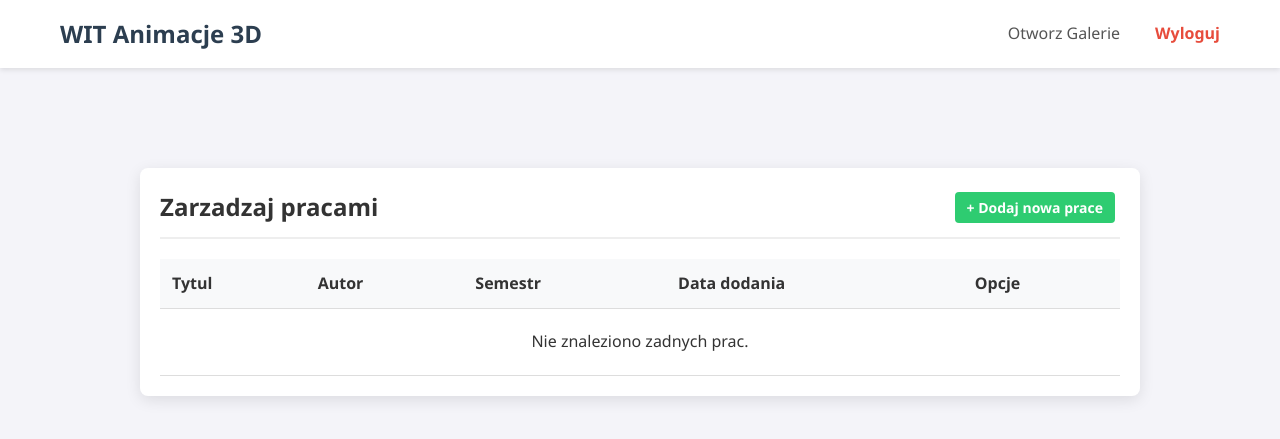
After one commit to aFoxpl42/WDI-Gallery, a Django app: page /dashboard/ in a window 1280 px wide. The commit adds this page. Shown: the top 439 px of the page. Run offline with Django 5.2, Linux system fonts and the light colour scheme; the visitor is signed in with stand-in values (Sample User, id 1); data that the repository does not hold is empty.

Commit message:
Added teacher dashboard

```diff
--- a/config/settings.py
+++ b/config/settings.py
@@ -117,4 +117,4 @@ USE_TZ = True
 
 STATIC_URL = 'static/'
 
-LOGIN_REDIRECT_URL = 'home_page'
+LOGIN_REDIRECT_URL = 'dashboard'
--- /dev/null
+++ b/gallery/templates/gallery/dashboard.html
@@ -0,0 +1,123 @@
+{% load static %}
+<!DOCTYPE html>
+<html lang="en">
+<head>
+    <meta charset="UTF-8">
+    <meta name="viewport" content="width=device-width, initial-scale=1.0">
+    <title>CMS Dashboard</title>
+    <link rel="stylesheet" href="{% static 'gallery/style.css' %}">
+    <style>
+        .dashboard-container {
+            max-width: 1000px;
+            margin: 40px auto;
+            padding: 20px;
+            background: white;
+            border-radius: 8px;
+            box-shadow: 0 4px 15px rgba(0,0,0,0.1);
+        }
+        .dashboard-header {
+            display: flex;
+            justify-content: space-between;
+            align-items: center;
+            margin-bottom: 20px;
+            padding-bottom: 10px;
+            border-bottom: 2px solid #eee;
+        }
+        table {
+            width: 100%;
+            border-collapse: collapse;
+            margin-top: 20px;
+        }
+        th, td {
+            padding: 12px;
+            text-align: left;
+            border-bottom: 1px solid #ddd;
+        }
+        th {
+            background-color: #f8f9fa;
+        }
+        .action-btn {
+            padding: 6px 12px;
+            border-radius: 4px;
+            text-decoration: none;
+            color: white;
+            font-size: 14px;
+            margin-right: 5px;
+        }
+        .btn-edit { background-color: #f39c12; }
+        .btn-delete { background-color: #e74c3c; }
+    </style>
+</head>
+<body style="background: #f4f4f9;">
+
+    <nav class="navbar">
+        <div class="nav-container">
+            <span class="logo">WIT Animacje 3D</span>
+            <div class="nav-links">
+                <a href="{% url 'home_page' %}">Otworz Galerie</a>
+                <form method="post" action="{% url 'logout' %}" style="display: inline; margin-left: 15px;">
+                    {% csrf_token %}
+                    <button type="submit" style="background: none; border: none; color: #e74c3c; font-weight: bold; cursor: pointer; font-size: 16px;">Wyloguj</button>
+                </form>
+            </div>
+        </div>
+    </nav>
+
+    <div class="dashboard-container" style="margin-top: 100px;">
+        <div class="dashboard-header">
+            <h2>Zarzadzaj pracami</h2>
+            <button class="action-btn" style="background-color: #2ecc71; border: none; cursor: pointer; font-weight: bold;">+ Dodaj nowa prace</button>
+        </div>
+
+        <table>
+            <thead>
+                <tr>
+                    <th>Tytul</th>
+                    <th>Autor</th>
+                    <th>Semestr</th>
+                    <th>Data dodania</th>
+                    <th>Opcje</th>
+                </tr>
+            </thead>
+            <tbody>
+                {% for artwork in artworks %}
+                <tr>
+                    <td><strong>{{ artwork.title }}</strong></td>
+                    <td>{{ artwork.author }}</td>
+                    <td>{% if artwork.semester == 'sem3' %}Semestr 3{% else %}Semestr 4{% endif %}</td>
+                    <td>{{ artwork.created_at|date:"M d, Y" }}</td>
+                    <td>
+                        <a href="#" class="action-btn btn-edit">Edytuj</a>
+                        <a href="#" class="action-btn btn-delete">Usun</a>
+                    </td>
+                </tr>
+                {% empty %}
+                <tr>
+                    <td colspan="5" style="text-align: center; padding: 20px;">Nie znaleziono zadnych prac.</td>
+                </tr>
+                {% endfor %}
+            </tbody>
+        </table>
+    </div>
+    {% if messages %}
+        <div id="toast-container" style="position: fixed; bottom: 30px; right: 30px; z-index: 9999;">
+            {% for message in messages %}
+                <div style="background-color: #2ecc71; color: white; padding: 15px 25px; border-radius: 8px; box-shadow: 0 4px 12px rgba(0,0,0,0.15); margin-top: 10px; font-weight: bold; display: flex; align-items: center; gap: 10px;">
+                    ✅ {{ message }}
+                </div>
+            {% endfor %}
+        </div>
+
+        <script>
+            setTimeout(function() {
+                let toast = document.getElementById('toast-container');
+                if (toast) {
+                    toast.style.transition = "opacity 0.5s ease";
+                    toast.style.opacity = "0";
+                    setTimeout(() => toast.remove(), 500);
+                }
+            }, 4000);
+        </script>
+    {% endif %}
+</body>
+</html>
--- a/gallery/urls.py
+++ b/gallery/urls.py
@@ -6,4 +6,5 @@ urlpatterns = [
     path('', views.home_page, name='home_page'),
     path('login/', views.CustomLoginView.as_view(), name='login'),
     path('logout/', auth_views.LogoutView.as_view(next_page = 'home_page'), name='logout'),
+    path('dashboard/', views.dashboard_view, name='dashboard'),
 ]
--- a/gallery/views.py
+++ b/gallery/views.py
@@ -1,5 +1,6 @@
 from django.shortcuts import render
 from django.contrib.auth.views import LoginView
+from django.contrib.auth.decorators import login_required
 from django.contrib import messages
 from .models import Artwork
 
@@ -15,3 +16,9 @@ class CustomLoginView(LoginView):
     def form_valid(self, form):
         messages.success(self.request, f"Logowanie poprawne, {form.get_user().username}")
         return super().form_valid(form)
+
+@login_required(login_url='login')
+def dashboard_view(request):
+    artworks = Artwork.objects.all().order_by('-created_at')
+    context = {'artworks' : artworks}
+    return render(request, 'gallery/dashboard.html', context)
```
Also changed, not shown: gallery/templates/gallery/index.html (+5 -20 lines).
